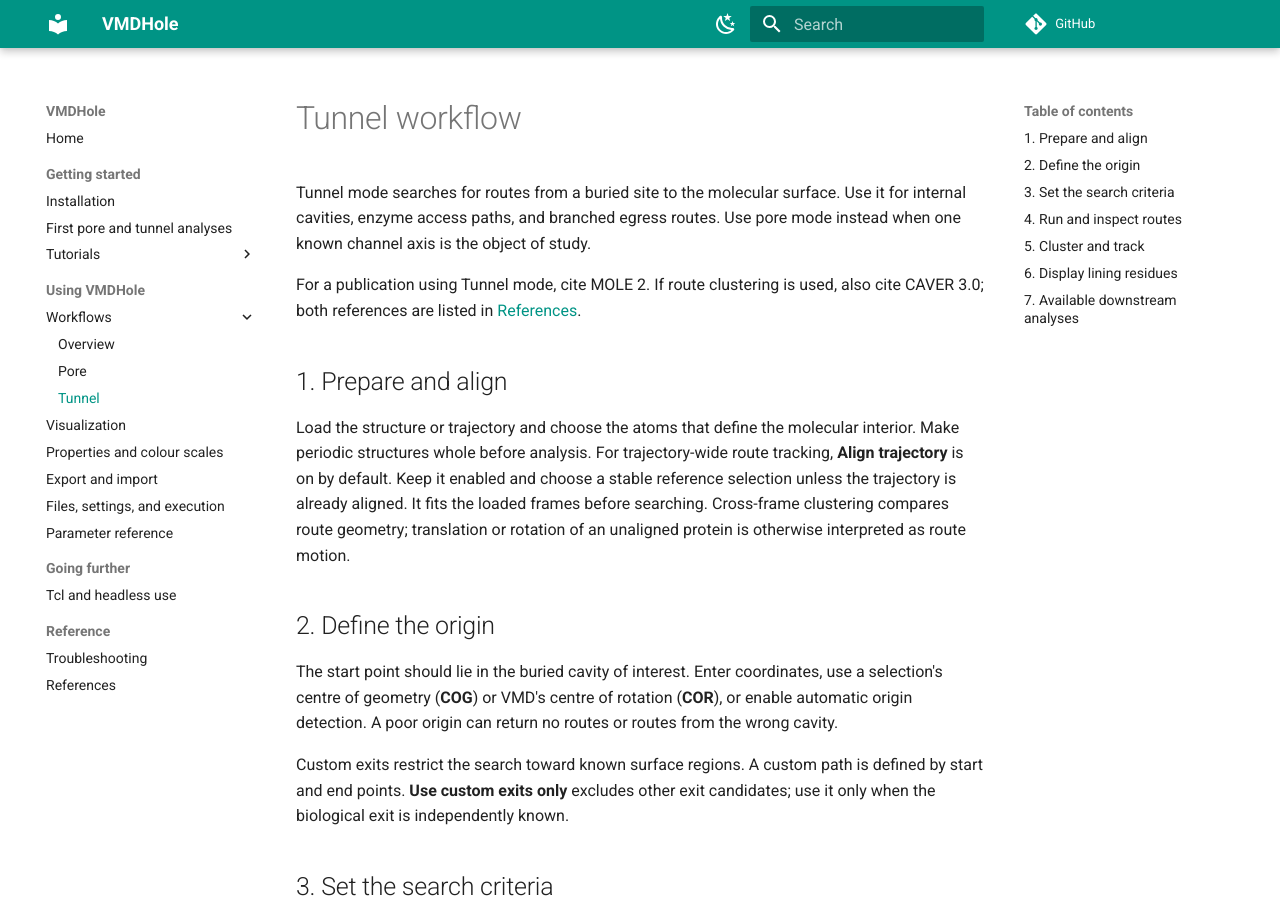
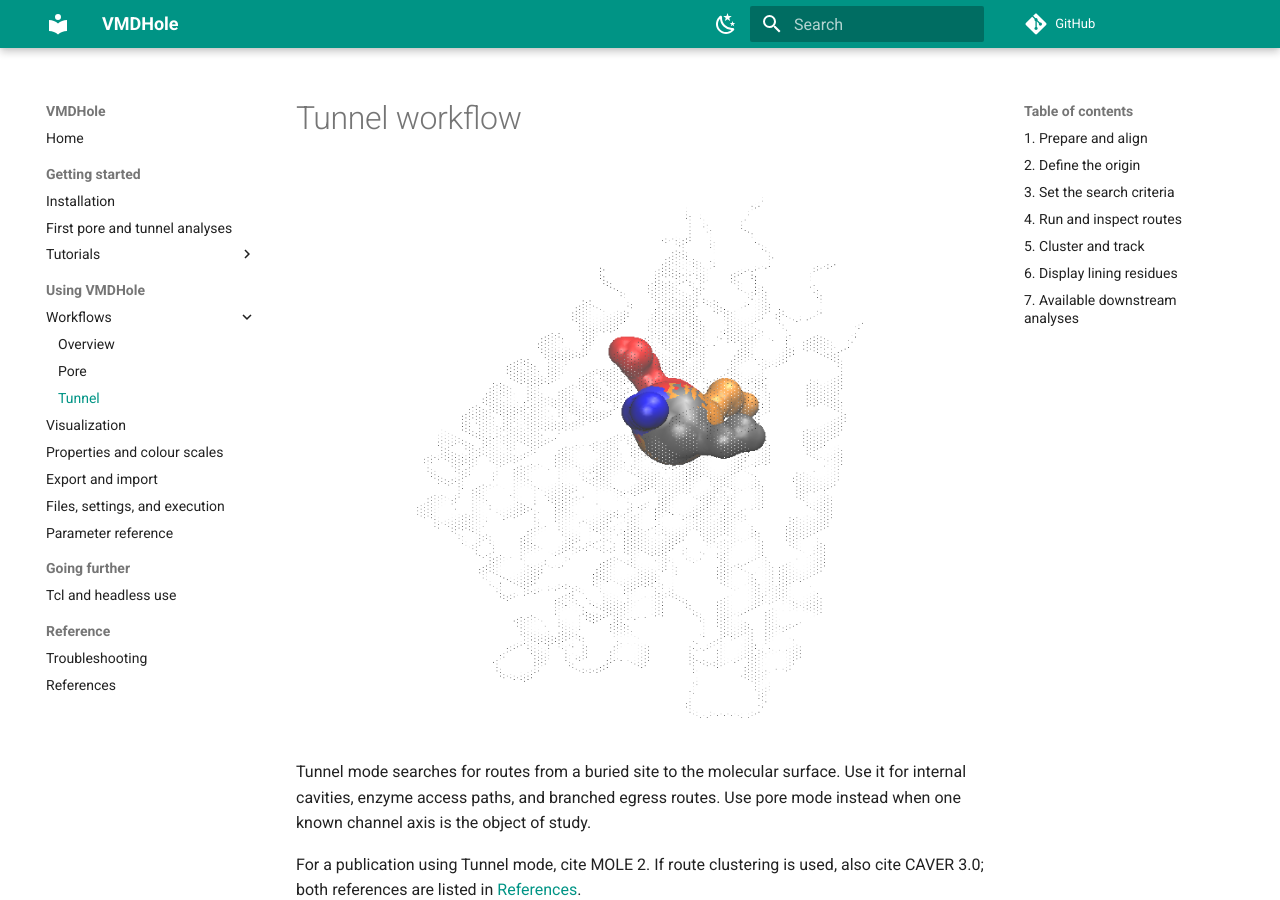
Before and after one commit to aminkvh/VMDHole, an MkDocs documentation site: the page built from docs/tunnel-mode.md, in a window 1280 px wide and 900 px high. Built offline with MkDocs 1.6.1 and Material for MkDocs 9.7.7, drawn with Linux system fonts in a browser that asks for light colours; comment, search, counter and statistics services are not loaded.

Commit message:
VMDHole 1.0.0

```diff
--- a/docs/tunnel-mode.md
+++ b/docs/tunnel-mode.md
@@ -1,4 +1,6 @@
 # Tunnel workflow
+
+<p align="center"><img src="../images/tunnel_3d_side.png" alt="Four tunnels found by the MOLE 2 engine, branching from a buried start point" width="480"></p>
 
 Tunnel mode searches for routes from a buried site to the molecular surface.
 Use it for internal cavities, enzyme access paths, and branched egress routes.
@@ -49,6 +51,8 @@
 results.
 
 ## 4. Run and inspect routes
+
+<p align="center"><img src="../images/tunnel_panel.png" alt="Tunnel panel: per-route bottleneck, length, hydrophobicity and charge, with the selected route profile" width="860"></p>
 
 Select **Run Tunnel**. The route table reports:
 
```
Also changed, not shown: docs/pore-mode.md (+4 -0 lines), docs/images/hydration_free_energy.png, docs/images/ion_passage.png, docs/images/mean_profile.png (added), docs/images/over_time_kd.png, docs/images/pore_methods.png (added), docs/images/pore_profile_panel.png, docs/images/render_hydrophobicity.png, docs/images/tunnel_3d_side.png (added), docs/images/tunnel_panel.png (added), docs/images/unrolled_map.png.
